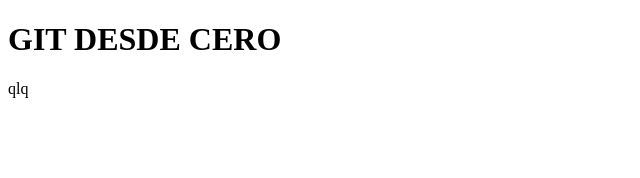
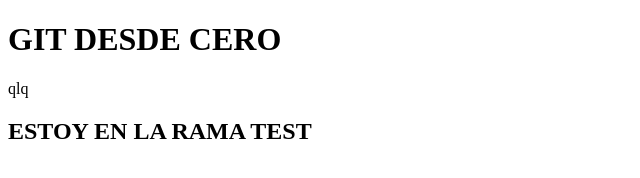
Before and after one commit to EPasantiaProgra/Practica-git, a plain HTML site: page index.html in a window 1280 px wide. Shown: the whole page, without its empty margins (0-640 px from the left). Drawn offline with Linux system fonts and the light colour scheme.

Commit message:
primer commit desde la rama test

```diff
--- a/index.html
+++ b/index.html
@@ -9,5 +9,8 @@
 <body>
     <h1>GIT DESDE CERO</h1>
     <p>qlq</p>
+    <section>
+        <h1>ESTOY EN LA RAMA TEST</h1>
+    </section>
 </body>
 </html>
```
